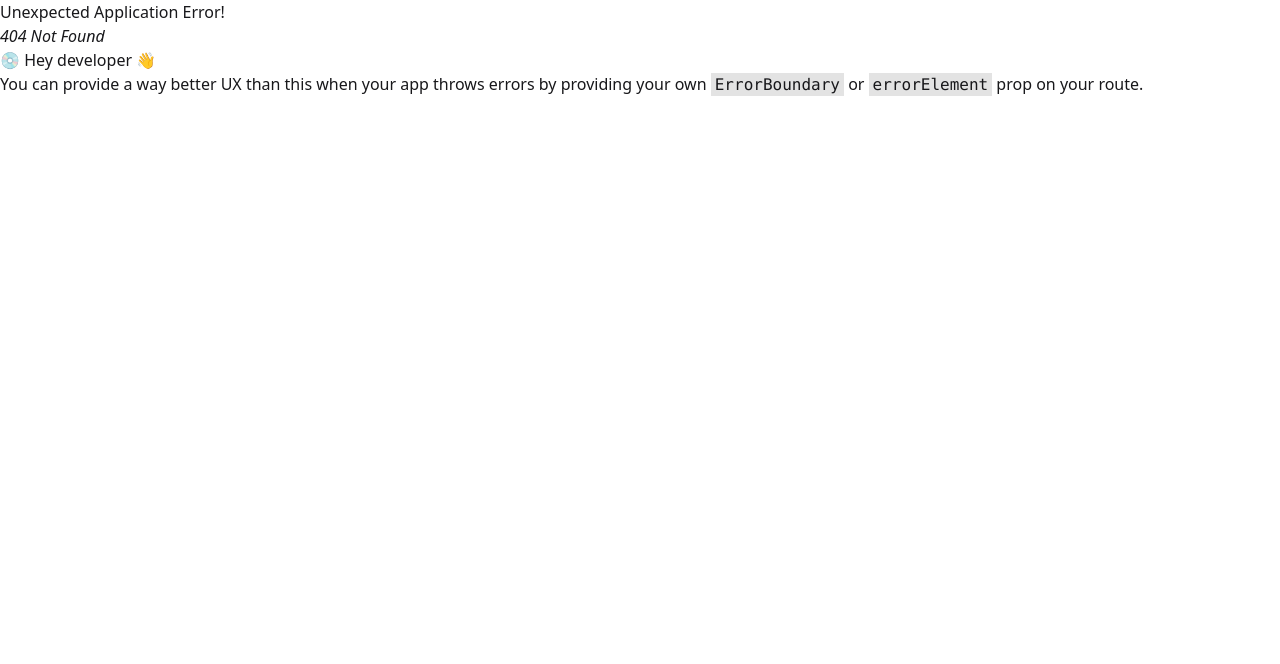
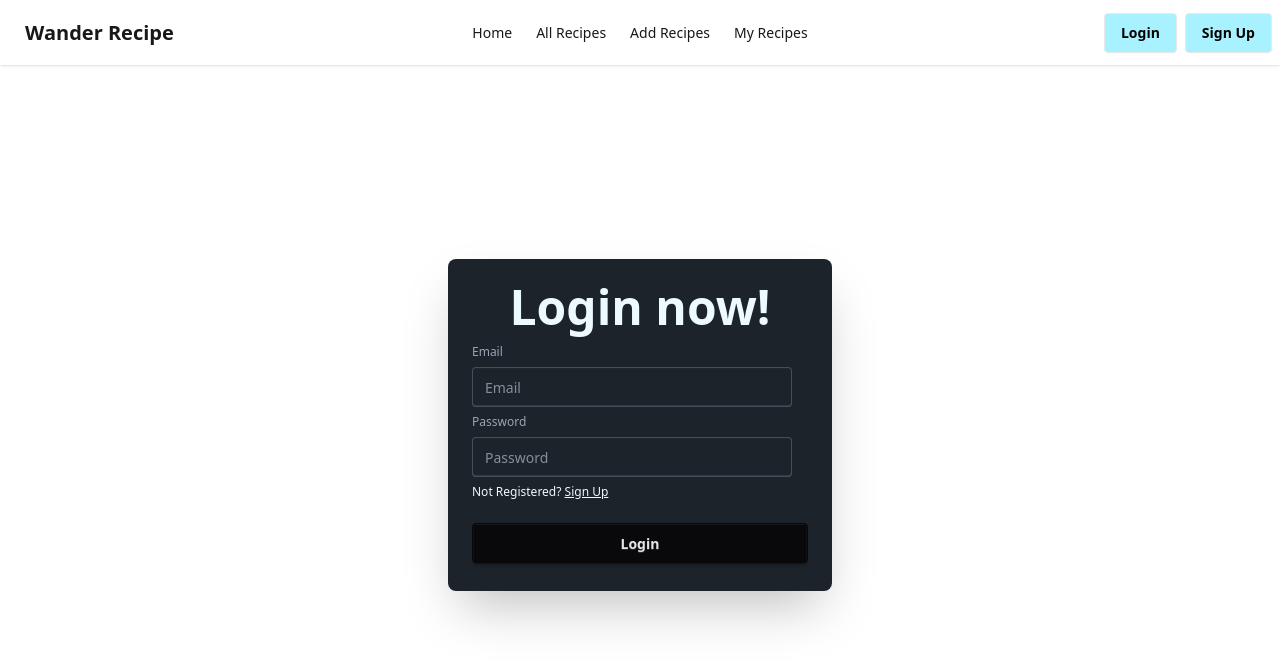
Before and after one commit to Protik49/Wander-Recipe, a React (Vite) app: page /login in a window 1280 px wide. Before the commit this address had no page. Shown: the top 664 px of the page. Built offline with nearby package versions, Linux system fonts and the light colour scheme.

Commit message:
initialized firebase

```diff
--- a/package.json
+++ b/package.json
@@ -12,6 +12,7 @@
   "dependencies": {
     "@tailwindcss/vite": "^4.1.7",
     "daisyui": "^5.0.35",
+    "firebase": "^11.7.3",
     "react": "^19.1.0",
     "react-dom": "^19.1.0",
     "react-router": "^7.6.0",
--- a/src/App.css
+++ b/src/App.css
@@ -0,0 +1,4 @@
+.active li {
+  border: 1px solid;
+  border-bottom:   #a8f1ff;
+}
--- /dev/null
+++ b/src/components/Login.jsx
@@ -0,0 +1,31 @@
+import React from "react";
+import { Link } from "react-router";
+
+const Login = () => {
+  return (
+    <div className="flex items-center justify-center min-h-[90vh]">
+      <div
+        className="card bg-base-100 w-full max-w-sm shrink-0 shadow-2xl"
+        data-theme="dark"
+      >
+        <div className="card-body">
+          <h1 className="text-5xl font-bold text-center">Login now!</h1>
+          <form className="fieldset">
+            <label className="label">Email</label>
+            <input type="email" className="input" placeholder="Email" />
+            <label className="label">Password</label>
+            <input type="password" className="input" placeholder="Password" />
+            <div>
+              <a className="link link-hover">
+                Not Registered? <Link className="underline" to={"/signup"}> Sign Up</Link>
+              </a>
+            </div>
+            <button className="btn btn-neutral mt-4">Login</button>
+          </form>
+        </div>
+      </div>
+    </div>
+  );
+};
+
+export default Login;
--- a/src/components/NavBar.jsx
+++ b/src/components/NavBar.jsx
@@ -1,20 +1,49 @@
 import React from "react";
-import { NavLink } from "react-router";
+import { Link, NavLink } from "react-router";
+import "../App.css";
 
 const NavBar = () => {
   const links = (
     <>
-      <li>
-        <NavLink to={"/"}>Home</NavLink>
+      <li className="hover:bg-[#A8F1FF]">
+        <NavLink
+          className={({ isActive }) =>
+            isActive ? "border-b-2 border-b-[#a8f1ff]" : null
+          }
+          to={"/"}
+        >
+          Home
+        </NavLink>
       </li>
-      <li>
-        <NavLink to={"/all-recipes"}>All Recipes</NavLink>
+      <li className="hover:bg-[#A8F1FF]">
+        <NavLink
+          className={({ isActive }) =>
+            isActive ? "border-b-2 border-b-[#a8f1ff]" : null
+          }
+          to={"/all-recipes"}
+        >
+          All Recipes
+        </NavLink>
       </li>
-      <li>
-        <NavLink to={"/add-recipes"}>Add Recipes</NavLink>
+      <li className="hover:bg-[#A8F1FF]">
+        <NavLink
+          className={({ isActive }) =>
+            isActive ? "border-b-2 border-b-[#a8f1ff]" : null
+          }
+          to={"/add-recipes"}
+        >
+          Add Recipes
+        </NavLink>
       </li>
-      <li>
-        <NavLink to={"/my-recipes"}>My Recipes</NavLink>
+      <li className="hover:bg-[#A8F1FF]">
+        <NavLink
+          className={({ isActive }) =>
+            isActive ? "border-b-2 border-b-[#a8f1ff]" : null
+          }
+          to={"/my-recipes"}
+        >
+          My Recipes
+        </NavLink>
       </li>
     </>
   );
@@ -52,8 +81,13 @@ const NavBar = () => {
         <div className="navbar-center hidden lg:flex">
           <ul className="menu menu-horizontal px-1">{links}</ul>
         </div>
-        <div className="navbar-end">
-          <a className="btn">Button</a>
+        <div className="navbar-end gap-2">
+          <Link to={"/login"} className="btn bg-[#A8F1FF] text-[#000000]">
+            Login
+          </Link>
+          <Link to={"/signup"} className="btn bg-[#A8F1FF] text-[#000000]">
+            Sign Up
+          </Link>
         </div>
       </div>
     </div>
--- /dev/null
+++ b/src/components/SignUp.jsx
@@ -0,0 +1,11 @@
+import React from 'react';
+
+const SignUp = () => {
+    return (
+        <div>
+
+        </div>
+    );
+};
+
+export default SignUp;
--- /dev/null
+++ b/src/firebase/firebase.js
@@ -0,0 +1,17 @@
+// Import the functions you need from the SDKs you need
+import { initializeApp } from "firebase/app";
+// TODO: Add SDKs for Firebase products that you want to use
+// https://firebase.google.com/docs/web/setup#available-libraries
+
+// Your web app's Firebase configuration
+const firebaseConfig = {
+  apiKey: import.meta.env.VITE_apiKey,
+  authDomain: import.meta.env.VITE_authDomain,
+  projectId: import.meta.env.VITE_projectId,
+  storageBucket: import.meta.env.VITE_storageBucket,
+  messagingSenderId: import.meta.env.VITE_messagingSenderId,
+  appId: import.meta.env.VITE_appId
+};
+
+// Initialize Firebase
+const app = initializeApp(firebaseConfig);
--- a/src/main.jsx
+++ b/src/main.jsx
@@ -5,6 +5,8 @@ import App from "./App.jsx";
 import { createBrowserRouter, RouterProvider } from "react-router";
 import Home from "./components/Home.jsx";
 import Mainlayout from "./Layout/Mainlayout.jsx";
+import Login from "./components/Login.jsx";
+import SignUp from "./components/SignUp.jsx";
 
 const router = createBrowserRouter([
   {
@@ -21,6 +23,8 @@ const router = createBrowserRouter([
       },
       { path: "/add-recipes", element: <div>Hello</div> },
       { path: "/my-recipes", element: <div>Hi</div> },
+      { path: "/login", Component: Login },
+      {path: "/signup", Component: SignUp}
     ],
   },
 ]);
```
Also changed, not shown: 1 other file (tests, documents, lock files or other folders).
